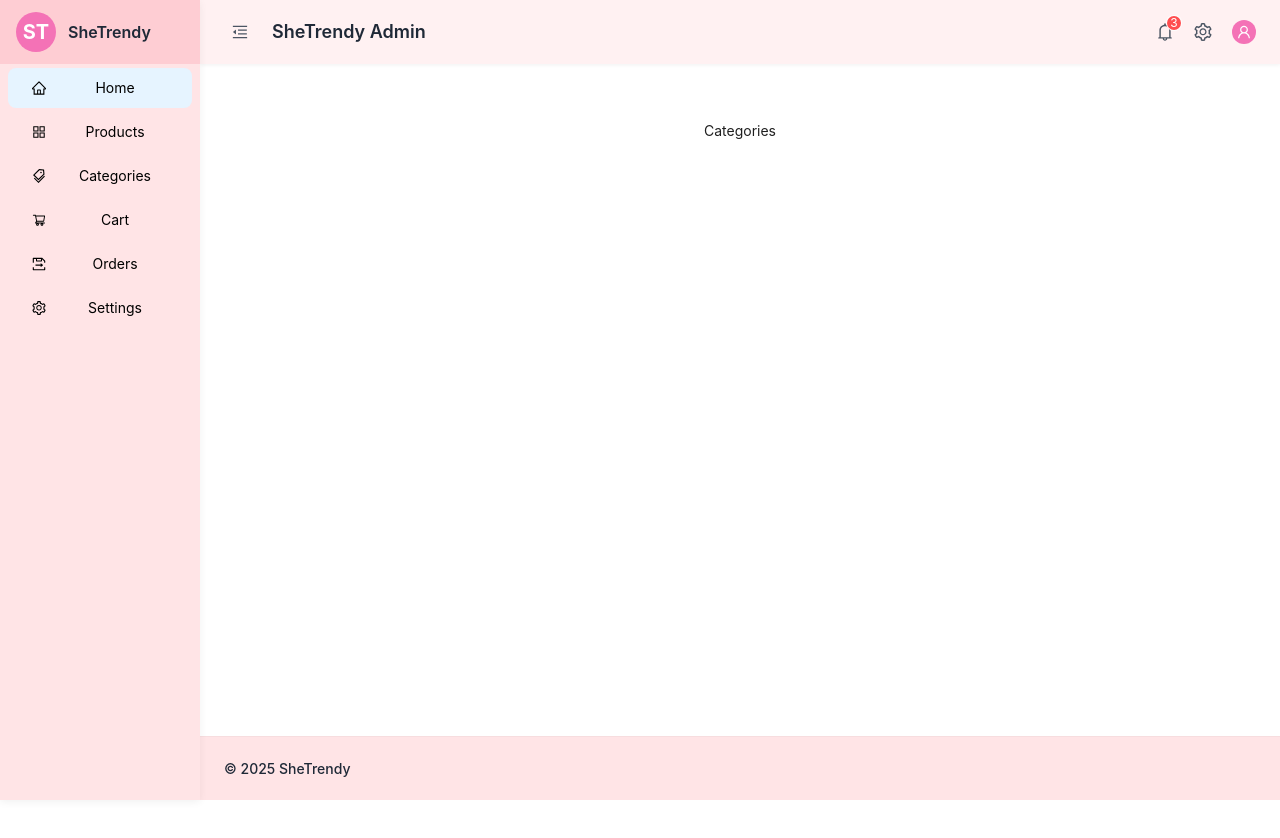
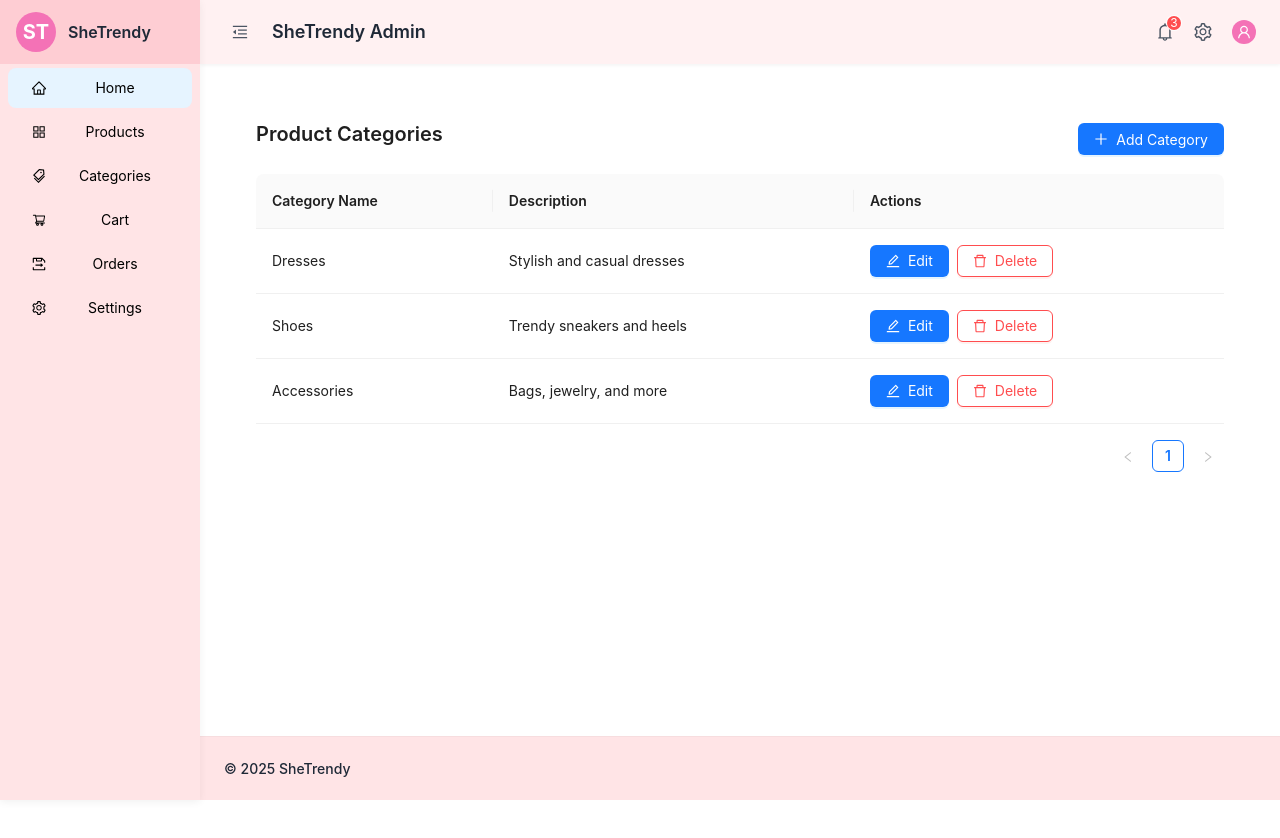
Before and after one commit to Anonymous2024-spec/trendy-threads, a React (Vite) app: page /categories in a window 1280 px wide. Shown: the top 838 px of the page. Built offline with nearby package versions, Linux system fonts and the light colour scheme.

Commit message:
Feat: Work on categories- (form, table, add, edit)

```diff
--- a/src/components/AddProductForm.jsx
+++ b/src/components/AddProductForm.jsx
@@ -1,5 +1,6 @@
 import { Form, Input, Select, InputNumber, Upload, Button } from "antd";
 import { UploadOutlined } from "@ant-design/icons";
+
 const { Option } = Select;
 
 const layout = {
@@ -11,46 +12,40 @@
   onOk,
   onSubmit,
   initialValues,
-  isEditing,
+  form, // ✅ use passed form
+  isEditing = false,
 }) {
-  const [form] = Form.useForm();
-  const onCategoryChange = (value) => {
-    switch (value) {
-      case "carpet":
-        form.setFieldsValue({ note: "These are carpets!" });
-        break;
-      case "shoes":
-        form.setFieldsValue({ note: "These are shoes!" });
-        break;
-      case "jeans":
-        form.setFieldsValue({ note: "These are jeans!" });
-        break;
-      default:
-    }
-  };
-
   const onFinish = (values) => {
     const formData = {
       ...values,
-      image: values.image ? URL.createObjectURL(values.image) : null,
+      image:
+        values.image instanceof File
+          ? URL.createObjectURL(values.image)
+          : initialValues?.image,
     };
 
-    // <-- log it!
     console.log("📝 Form submitted:", formData);
 
     if (typeof onSubmit === "function") {
       onSubmit(formData);
     }
+
     onOk();
     form.resetFields();
   };
+
+  const normFile = (e) => {
+    if (Array.isArray(e)) return e;
+    return e?.fileList?.[0]?.originFileObj;
+  };
+
   return (
     <Form
       {...layout}
       form={form}
       name="add-product-form"
       onFinish={onFinish}
-      initialValues={initialValues} // ✅ add this line
+      initialValues={initialValues}
       style={{ maxWidth: 600 }}
     >
       <Form.Item
@@ -74,7 +69,7 @@
         label="Category"
         rules={[{ required: true, message: "Select a category" }]}
       >
-        <Select onChange={onCategoryChange} allowClear>
+        <Select allowClear placeholder="Select category">
           <Option value="carpet">Carpet</Option>
           <Option value="shoes">Shoes</Option>
           <Option value="jeans">Jeans</Option>
@@ -88,23 +83,27 @@
       >
         <InputNumber min={0} style={{ width: "100%" }} />
       </Form.Item>
+
       <Form.Item
         name="image"
         label="Image"
         valuePropName="file"
-        getValueFromEvent={(e) => {
-          if (Array.isArray(e)) return e;
-          return e?.fileList?.[0]?.originFileObj;
-        }}
-        rules={[{ required: true, message: "Please upload an image!" }]}
+        getValueFromEvent={normFile}
+        rules={[
+          {
+            required: !isEditing,
+            message: "Please upload an image!",
+          },
+        ]}
       >
         <Upload beforeUpload={() => false} maxCount={1} accept="image/*">
           <Button icon={<UploadOutlined />}>Click to Upload</Button>
         </Upload>
       </Form.Item>
+
       <Form.Item wrapperCol={{ offset: 6, span: 18 }}>
         <Button type="primary" htmlType="submit">
-          Submit
+          {isEditing ? "Update Product" : "Add Product"}
         </Button>
       </Form.Item>
     </Form>
--- /dev/null
+++ b/src/components/CategoryList.jsx
@@ -0,0 +1,109 @@
+import React, { useState } from "react";
+import { Table, Button, Space, Typography, Modal, message } from "antd";
+import { PlusOutlined, EditOutlined, DeleteOutlined } from "@ant-design/icons";
+import { categoriesData } from "../data/categories";
+import ModalCategoryForm from "./ModalCategoryForm";
+
+const { Title } = Typography;
+
+export default function CategoryList() {
+  const [categories, setCategories] = useState(categoriesData);
+  const [isModalOpen, setIsModalOpen] = useState(false);
+  const [editingCategory, setEditingCategory] = useState(null);
+
+  const handleAdd = () => {
+    setEditingCategory(null);
+    setIsModalOpen(true);
+  };
+
+  const handleEdit = (record) => {
+    setEditingCategory(record);
+    setIsModalOpen(true);
+  };
+
+  const handleDelete = (record) => {
+    const filtered = categories.filter((category) => category.id !== record.id);
+    setCategories(filtered);
+    console.log("Deleted:", record);
+  };
+
+  const handleModalSubmit = (category) => {
+    if (editingCategory) {
+      // Update existing
+      const updated = categories.map((cat) =>
+        cat.id === category.id ? category : cat
+      );
+      setCategories(updated);
+      message.success("Category updated");
+    } else {
+      // Add new
+      const newCategory = {
+        ...category,
+        id: Date.now(),
+      };
+      setCategories([...categories, newCategory]);
+      message.success("Category added");
+    }
+    setIsModalOpen(false);
+  };
+
+  const columns = [
+    {
+      title: "Category Name",
+      dataIndex: "name",
+      key: "name",
+    },
+    {
+      title: "Description",
+      dataIndex: "description",
+      key: "description",
+    },
+    {
+      title: "Actions",
+      key: "actions",
+      render: (_, record) => (
+        <Space>
+          <Button
+            icon={<EditOutlined />}
+            type="primary"
+            onClick={() => handleEdit(record)}
+          >
+            Edit
+          </Button>
+          <Button
+            icon={<DeleteOutlined />}
+            danger
+            onClick={() => handleDelete(record)}
+          >
+            Delete
+          </Button>
+        </Space>
+      ),
+    },
+  ];
+
+  return (
+    <div>
+      <div className="flex justify-between items-center mb-4">
+        <Title level={4}>Product Categories</Title>
+        <Button type="primary" icon={<PlusOutlined />} onClick={handleAdd}>
+          Add Category
+        </Button>
+      </div>
+
+      <Table
+        dataSource={categories}
+        columns={columns}
+        rowKey="id"
+        pagination={{ pageSize: 5 }}
+      />
+
+      <ModalCategoryForm
+        open={isModalOpen}
+        onCancel={() => setIsModalOpen(false)}
+        onSubmit={handleModalSubmit}
+        initialData={editingCategory}
+      />
+    </div>
+  );
+}
--- /dev/null
+++ b/src/components/ModalCategoryForm.jsx
@@ -0,0 +1,62 @@
+import React, { useEffect } from "react";
+import { Modal, Form, Input } from "antd";
+
+export default function ModalCategoryForm({
+  open,
+  onCancel,
+  onSubmit,
+  initialData,
+}) {
+  const [form] = Form.useForm();
+
+  useEffect(() => {
+    if (initialData) {
+      form.setFieldsValue(initialData);
+    } else {
+      form.resetFields();
+    }
+  }, [initialData, form]);
+
+  const handleOk = () => {
+    form
+      .validateFields()
+      .then((values) => {
+        if (initialData) {
+          values.id = initialData.id;
+        }
+        onSubmit(values);
+        form.resetFields();
+      })
+      .catch((info) => {
+        console.log("Validation Failed:", info);
+      });
+  };
+
+  return (
+    <Modal
+      title={initialData ? "Edit Category" : "Add Category"}
+      open={open}
+      onOk={handleOk}
+      onCancel={onCancel}
+      okText={initialData ? "Update" : "Add"}
+    >
+      <Form form={form} layout="vertical">
+        <Form.Item
+          label="Category Name"
+          name="name"
+          rules={[{ required: true, message: "Please enter a category name" }]}
+        >
+          <Input placeholder="e.g. Dresses" />
+        </Form.Item>
+
+        <Form.Item
+          label="Description"
+          name="description"
+          rules={[{ required: true, message: "Please enter a description" }]}
+        >
+          <Input.TextArea placeholder="Describe the category" rows={4} />
+        </Form.Item>
+      </Form>
+    </Modal>
+  );
+}
--- a/src/components/ProductList.jsx
+++ b/src/components/ProductList.jsx
@@ -94,7 +94,6 @@
             Edit
           </Button>
           <Button
-            type="primary"
             danger
             icon={<DeleteOutlined />}
             onClick={() => handleDelete(record)}
--- /dev/null
+++ b/src/data/categories.js
@@ -0,0 +1,17 @@
+export const categoriesData = [
+  {
+    id: 1,
+    name: "Dresses",
+    description: "Stylish and casual dresses",
+  },
+  {
+    id: 2,
+    name: "Shoes",
+    description: "Trendy sneakers and heels",
+  },
+  {
+    id: 3,
+    name: "Accessories",
+    description: "Bags, jewelry, and more",
+  },
+];
--- a/src/pages/Categories.jsx
+++ b/src/pages/Categories.jsx
@@ -1,9 +1,9 @@
-import React from 'react'
+import CategoryList from '../components/CategoryList'
 
 export default function Categories() {
   return (
     <div>
-      Categories
+      <CategoryList/>
     </div>
   )
 }
--- a/src/pages/Products.jsx
+++ b/src/pages/Products.jsx
@@ -1,4 +1,4 @@
-import React, { useState } from "react";
+import { useState } from "react";
 import ProductList from "../components/ProductList";
 import { productsData } from "../data/products";
 
```
